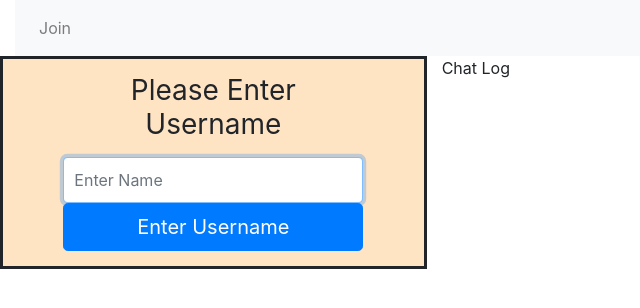
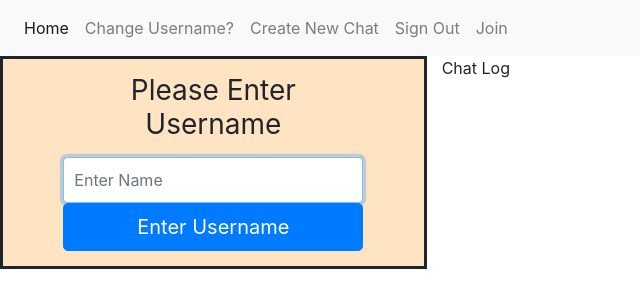
Before and after one commit to kaitlinaclark/ChatRoom, a plain HTML site: page index.html in a window 1280 px wide. Shown: the whole page, without its empty margins (0-640 px from the left). Drawn offline with nearby package versions, Linux system fonts and the light colour scheme; no server answers.

Commit message:
fixed header

```diff
--- a/index.html
+++ b/index.html
@@ -11,62 +11,52 @@
     <title>Chat Room</title>
     <link rel="stylesheet" type="text/css" media="screen" href="index.css" />
     <!--JQuery-->
-    <script type="text/javascript" src="https://ajax.googleapis.com/ajax/libs/jquery/3.3.1/jquery.min.js"></script>
+    <script type="text/javascript" src="https://ajax.googleapis.com/ajax/libs/jquery/3.5.1/jquery.min.js"></script>
 
-    <!--<script type="text/javascript" src="index.js"></script>-->
+    <script type="text/javascript" src="chat.js"></script>
 
 </head>
 <!--Template from https://getbootstrap.com/docs/4.0/examples/sign-in/-->
 <body>
     <div class="container-fluid">
-    <nav class="navbar navbar-light bg-light navbar-expand-md">
+        <header class="row">
+            <nav class="navbar navbar-light bg-light navbar-expand col-12">
                 <!-- Collect the nav links, forms, and other content for toggling -->
                 <div class="collapse navbar-collapse" id="bs-example-navbar-collapse-1">
                     <ul class="nav navbar-nav">
-               <!-- <li class="active nav-item">
-                    <a href="#" class="nav-link">Home <span class="sr-only">(current)</span></a></li>
-                <li class="nav-item">
-                    <a href="#" class="nav-link" id="login">
-                        Change Username?
-                    </a>
+                        <li class="active nav-item">
+                            <a href="#" class="nav-link">Home <span class="sr-only">(current)</span></a>
                         </li>
                         <li class="nav-item">
-                    <a href="#" class="nav-link" id="create">
-                        Create New Chat
-                    </a>
+                            <a href="#" class="nav-link" id="login">Change Username?</a>
                         </li>
                         <li class="nav-item">
-                    <a href="#" class="nav-link" id="out">
-                        Sign Out
-                    </a>
-                </li>-->
+                            <a href="#" class="nav-link" id="create">Create New Chat</a>
+                        </li>
                         <li class="nav-item">
-                    <a href="#" class="nav-link" id="join">
-                        Join
-                    </a>
+                            <a href="#" class="nav-link" id="out">Sign Out</a>
+                        </li>
+                        <li class="nav-item">
+                            <a href="#" class="nav-link" id="join">Join</a>
                         </li>
                     </ul>
                 </div>
             </nav>
+        </header>
         <div class="row">
             <div class="col-md-4" id="left">
                 <div class="text-center">
                     <!--USER SIGN IN-->
                     <form class="form-signin" id="user">
-                <!--<img class="mb-4" src="https://getbootstrap.com/docs/4.0/assets/brand/bootstrap-solid.svg" alt="" width="72" height="72">-->
                         <h1 class="h3 mb-3 font-weight-normal">Please Enter Username</h1>
                         <label for="input_name" class="sr-only">Username</label>
                         <input type="text" id="name" class="form-control" placeholder="Enter Name" required autofocus>
-                <!--<label for="input_chat" class="sr-only">Chat Name</label>
-                <input type="text" id="chat" class="form-control" placeholder="Enter Chat Name" required>-->
-
                         <button class="btn btn-lg btn-primary btn-block" type="submit">Enter Username</button>
                     </form>
 
 
                     <!--MAKE NEW CHAT ROOM: displayed after person signs in-->
                     <form class="form-signin" id="new_room" style="display:none">
-                <!--<img class="mb-4" src="https://getbootstrap.com/docs/4.0/assets/brand/bootstrap-solid.svg" alt="" width="72" height="72">-->
                         <h1 class="h3 mb-3 font-weight-normal" id="menu_msg">Create a New Chat</h1>
                         <label for="input_name" class="sr-only">Room Name</label>
                         <input type="text" id="room" name="room" class="form-control" placeholder="Enter Room Name" required autofocus>
@@ -78,8 +68,6 @@
                             <input type="radio" name="stat" value="Public" id="pub"/>
                             <label for="pub">Public</label>
                         </p>
-                <!--<label for="input_chat" class="sr-only">Chat Name</label>
-                <input type="text" id="chat" class="form-control" placeholder="Enter Chat Name" required>-->
 
                         <button class="btn btn-lg btn-primary btn-block" type="submit">Create New Chat</button>
                     </form>
@@ -105,14 +93,11 @@
 
             </div>
 
-
-
             <div class="col-md-8">Chat Log
                 <div id="chatlog" class="mess" style="text-align: left"></div>
             </div>
             <div class="col-md-4"></div>
             <div class="col-md-8">
-
                 <div class="chat_window" name="chat__main" style="display:none">
                 <p>Send Form || Msg: Click on chat name to join</p>
                     <div class="chat_footer">
@@ -157,7 +142,6 @@
         </div>
 
     </div>
-
 
 <!--CODE-->
 <!-- adds jquery FIRST-->
```
Lines whose indentation alone changed are shown as unchanged.
